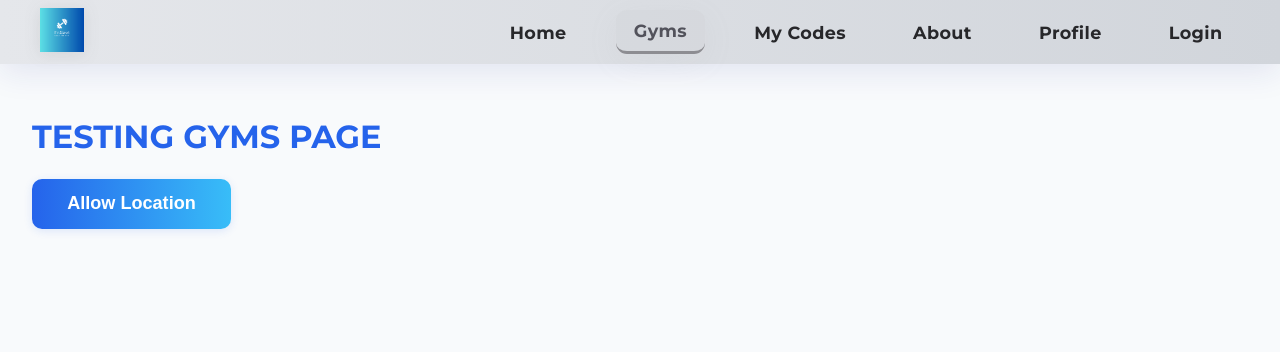
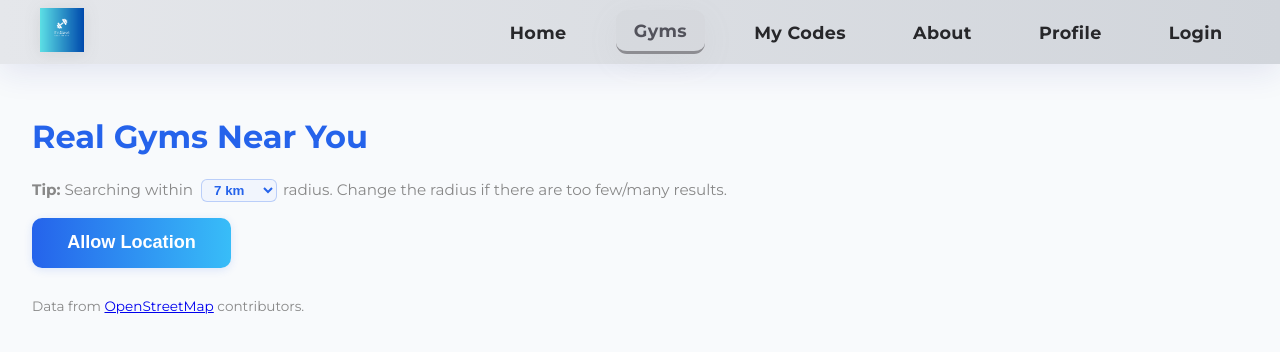
Before and after one commit to StartedtoCodewithAI/FitSpot, a React (Vite) app: page /#/gyms in a window 1280 px wide. Shown: the top 352 px of the page. Built offline with nearby package versions, Linux system fonts and the light colour scheme.

Commit message:
Update Gyms.jsx

```diff
--- a/src/pages/Gyms.jsx
+++ b/src/pages/Gyms.jsx
@@ -1,6 +1,7 @@
-import React, { useState } from "react";
+import React, { useState, useEffect } from "react";
 
-const MAX_DISTANCE_METERS = 7000; // 7km radius
+const DEFAULT_RADIUS_KM = 7;
+const FAVORITES_KEY = "fitspot_favorite_gyms";
 
 function getDistanceFromLatLonInKm(lat1, lon1, lat2, lon2) {
   const R = 6371;
@@ -16,12 +17,45 @@ function getDistanceFromLatLonInKm(lat1, lon1, lat2, lon2) {
   return R * c;
 }
 
+function loadFavorites() {
+  try {
+    return JSON.parse(localStorage.getItem(FAVORITES_KEY)) || [];
+  } catch {
+    return [];
+  }
+}
+
+function saveFavorites(favorites) {
+  localStorage.setItem(FAVORITES_KEY, JSON.stringify(favorites));
+}
+
 export default function Gyms() {
   const [userLocation, setUserLocation] = useState(null);
   const [permissionDenied, setPermissionDenied] = useState(false);
   const [loading, setLoading] = useState(false);
   const [gyms, setGyms] = useState([]);
   const [error, setError] = useState("");
+  const [radiusKm, setRadiusKm] = useState(DEFAULT_RADIUS_KM);
+  const [favorites, setFavorites] = useState(loadFavorites());
+
+  // Update favorites in localStorage whenever favorites state changes
+  useEffect(() => {
+    saveFavorites(favorites);
+  }, [favorites]);
+
+  // Refresh favorites after gyms load, to keep only valid gym IDs
+  useEffect(() => {
+    // Remove favorites that are not in gyms list anymore
+    if (gyms.length > 0) {
+      const validFavs = favorites.filter(favId =>
+        gyms.some(gym => gym.id === favId)
+      );
+      if (validFavs.length !== favorites.length) {
+        setFavorites(validFavs);
+      }
+    }
+    // eslint-disable-next-line
+  }, [gyms]);
 
   const handleAllowLocation = () => {
     setError("");
@@ -39,11 +73,12 @@ export default function Gyms() {
         };
         setUserLocation(userLoc);
 
+        const radiusMeters = radiusKm * 1000;
         const query = `[out:json];
           (
-            node["leisure"~"fitness_centre|gym"](around:${MAX_DISTANCE_METERS},${userLoc.lat},${userLoc.lng});
-            way["leisure"~"fitness_centre|gym"](around:${MAX_DISTANCE_METERS},${userLoc.lat},${userLoc.lng});
-            relation["leisure"~"fitness_centre|gym"](around:${MAX_DISTANCE_METERS},${userLoc.lat},${userLoc.lng});
+            node["leisure"~"fitness_centre|gym"](around:${radiusMeters},${userLoc.lat},${userLoc.lng});
+            way["leisure"~"fitness_centre|gym"](around:${radiusMeters},${userLoc.lat},${userLoc.lng});
+            relation["leisure"~"fitness_centre|gym"](around:${radiusMeters},${userLoc.lat},${userLoc.lng});
           );
           out center;`;
 
@@ -70,11 +105,13 @@ export default function Gyms() {
               name: el.tags?.name || "Unnamed Gym",
               address:
                 el.tags?.["addr:street"]
-                  ? `${el.tags["addr:street"]}${el.tags["addr:housenumber"] ? " " + el.tags["addr:housenumber"] : ""}, ${el.tags["addr:city"] || ""}`
+                  ? `${el.tags["addr:street"]}${el.tags["addr:housenumber"] ? " " + el.tags["addr:housenumber"] : ""}${el.tags["addr:city"] ? ", " + el.tags["addr:city"] : ""}`
                   : el.tags?.["addr:full"] || "",
               lat,
               lng,
               tags: el.tags || {},
+              phone: el.tags?.phone || el.tags?.["contact:phone"] || el.tags?.["contact:mobile"] || "",
+              opening_hours: el.tags?.opening_hours || "",
             };
           })
           .filter((g) => g.lat && g.lng)
@@ -101,9 +138,59 @@ export default function Gyms() {
     );
   };
 
+  const handleRadiusChange = (e) => {
+    setRadiusKm(Number(e.target.value));
+    // If you've already found location, auto-refresh gyms for new radius
+    if (userLocation) {
+      handleAllowLocation();
+    }
+  };
+
+  const toggleFavorite = (gymId) => {
+    setFavorites((prevFavs) =>
+      prevFavs.includes(gymId)
+        ? prevFavs.filter((f) => f !== gymId)
+        : [...prevFavs, gymId]
+    );
+  };
+
+  // Sort gyms: favorites first, then by distance.
+  const sortedGyms = [...gyms].sort((a, b) => {
+    const aFav = favorites.includes(a.id);
+    const bFav = favorites.includes(b.id);
+    if (aFav && !bFav) return -1;
+    if (!aFav && bFav) return 1;
+    return a.distance - b.distance;
+  });
+
   return (
     <div style={{ padding: "2rem", minHeight: "80vh" }}>
-      <h1 style={{ color: "#2563eb", marginBottom: "1.4rem" }}>TESTING GYMS PAGE</h1>
+      <h1 style={{ color: "#2563eb", marginBottom: "1.4rem" }}>Real Gyms Near You</h1>
+
+      <div style={{ fontSize: "0.95rem", color: "#888", marginBottom: 16 }}>
+        <b>Tip:</b> Searching within
+        <select
+          value={radiusKm}
+          onChange={handleRadiusChange}
+          style={{
+            fontWeight: 700,
+            color: "#2563eb",
+            border: "1px solid #2563eb44",
+            borderRadius: 6,
+            marginLeft: 8,
+            marginRight: 6,
+            padding: "2px 8px",
+            background: "#f1f5fd",
+          }}
+        >
+          {[3, 5, 7, 10, 15, 20].map((km) => (
+            <option key={km} value={km}>
+              {km} km
+            </option>
+          ))}
+        </select>
+        radius. Change the radius if there are too few/many results.
+      </div>
 
       {!userLocation && !permissionDenied && !loading && (
         <button
@@ -166,22 +253,116 @@ export default function Gyms() {
         </div>
       )}
 
-      {userLocation && gyms.length > 0 && (
-        <div>
-          {gyms.map((gym, i) => (
-            <div key={gym.id || i} style={{padding:8, borderBottom:'1px solid #ccc'}}>
-              <b>{gym.name}</b> {gym.address} {gym.distance.toFixed(2)} km
-            </div>
-          ))}
+      {userLocation && sortedGyms.length === 0 && !loading && !error && (
+        <div style={{ color: "#2563eb" }}>
+          No real gyms found within {radiusKm}km of your location.<br />
+          Try a different radius!
         </div>
       )}
 
-      {userLocation && gyms.length === 0 && !loading && !error && (
-        <div style={{ color: "#2563eb" }}>
-          No real gyms found within {MAX_DISTANCE_METERS / 1000}km of your location.<br />
-          Try again or widen your search radius!
+      {userLocation && sortedGyms.length > 0 && (
+        <div style={{
+          display: "flex",
+          flexWrap: "wrap",
+          gap: "1.2rem",
+          marginTop: 20,
+        }}>
+          {sortedGyms.map((gym) => {
+            const isFav = favorites.includes(gym.id);
+            return (
+              <div key={gym.id} style={{
+                flex: "1 0 320px",
+                minWidth: 280,
+                maxWidth: 370,
+                background: isFav ? "rgba(255,215,0,0.14)" : "rgba(37,99,235,0.08)",
+                border: isFav ? "2px solid gold" : "1px solid #2563eb22",
+                borderRadius: 15,
+                boxShadow: "0 2px 15px #2563eb14",
+                padding: "1.3rem 1.3rem 1.1rem 1.3rem",
+                marginBottom: "0.5rem",
+                display: "flex",
+                flexDirection: "column",
+                justifyContent: "space-between"
+              }}>
+                <div>
+                  <div style={{
+                    fontWeight: 700,
+                    fontSize: "1.18rem",
+                    color: "#2563eb",
+                    marginBottom: 4,
+                    display: "flex",
+                    alignItems: "center",
+                  }}>
+                    <button
+                      title={isFav ? "Remove from favorites" : "Add to favorites"}
+                      onClick={() => toggleFavorite(gym.id)}
+                      aria-label={isFav ? "Unfavorite" : "Favorite"}
+                      style={{
+                        border: "none",
+                        background: "none",
+                        cursor: "pointer",
+                        marginRight: 8,
+                        fontSize: "1.4rem",
+                        color: isFav ? "#FFD700" : "#bbb",
+                        transition: "color 0.2s",
+                        padding: 0,
+                        lineHeight: 1,
+                      }}
+                    >
+                      {isFav ? "★" : "☆"}
+                    </button>
+                    {gym.name}
+                  </div>
+                  {gym.address && (
+                    <div style={{ color: "#0b2546", opacity: 0.78, marginBottom: 4 }}>
+                      {gym.address}
+                    </div>
+                  )}
+                  <div style={{ fontSize: ".93rem", color: "#38bdf8", marginBottom: 2 }}>
+                    {gym.distance.toFixed(2)} km away
+                  </div>
+                  {gym.phone && (
+                    <div style={{ fontSize: ".93rem", color: "#222", marginBottom: 2 }}>
+                      📞 <a href={`tel:${gym.phone}`} style={{ color: "#2563eb", textDecoration: "underline" }}>{gym.phone}</a>
+                    </div>
+                  )}
+                  {gym.opening_hours && (
+                    <div style={{ fontSize: ".93rem", color: "#444", marginBottom: 2 }}>
+                      🕒 <span>{gym.opening_hours}</span>
+                    </div>
+                  )}
+                </div>
+                <div style={{ marginTop: 7 }}>
+                  <a
+                    href={`https://www.openstreetmap.org/?mlat=${gym.lat}&mlon=${gym.lng}#map=18/${gym.lat}/${gym.lng}`}
+                    target="_blank" rel="noopener noreferrer"
+                    style={{
+                      color: "#2563eb",
+                      textDecoration: "underline",
+                      fontWeight: 600,
+                    }}
+                  >OpenStreetMap</a>
+                  {" "}
+                  <a
+                    href={`https://www.google.com/maps/search/?api=1&query=${gym.lat},${gym.lng}`}
+                    target="_blank" rel="noopener noreferrer"
+                    style={{
+                      color: "#38bdf8",
+                      textDecoration: "underline",
+                      fontWeight: 600,
+                      marginLeft: 12
+                    }}
+                  >Google Maps</a>
+                </div>
+              </div>
+            );
+          })}
         </div>
       )}
+
+      <div style={{ fontSize: "0.85rem", marginTop: 30, color: "#888" }}>
+        Data from <a href="https://www.openstreetmap.org" target="_blank" rel="noopener noreferrer">OpenStreetMap</a> contributors.
+      </div>
     </div>
   );
 }
```
